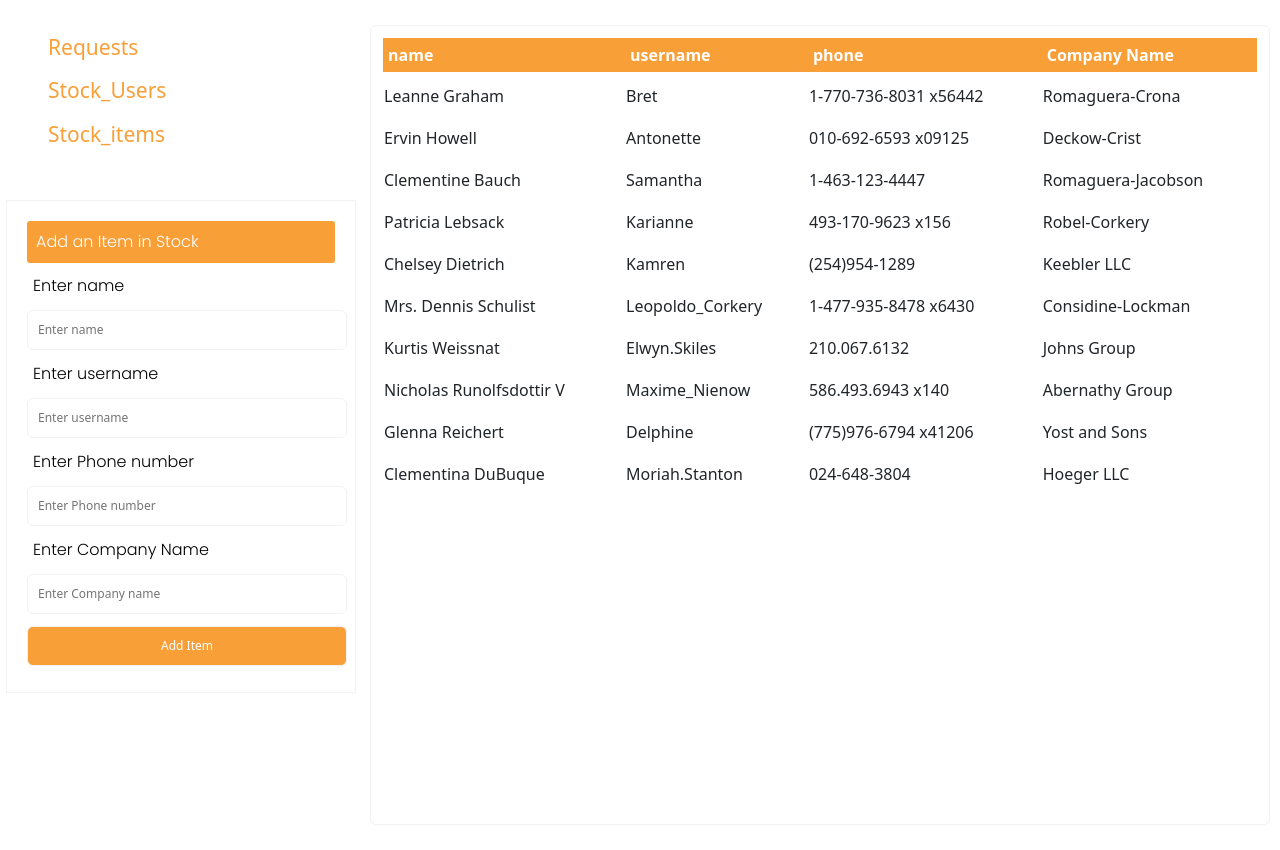
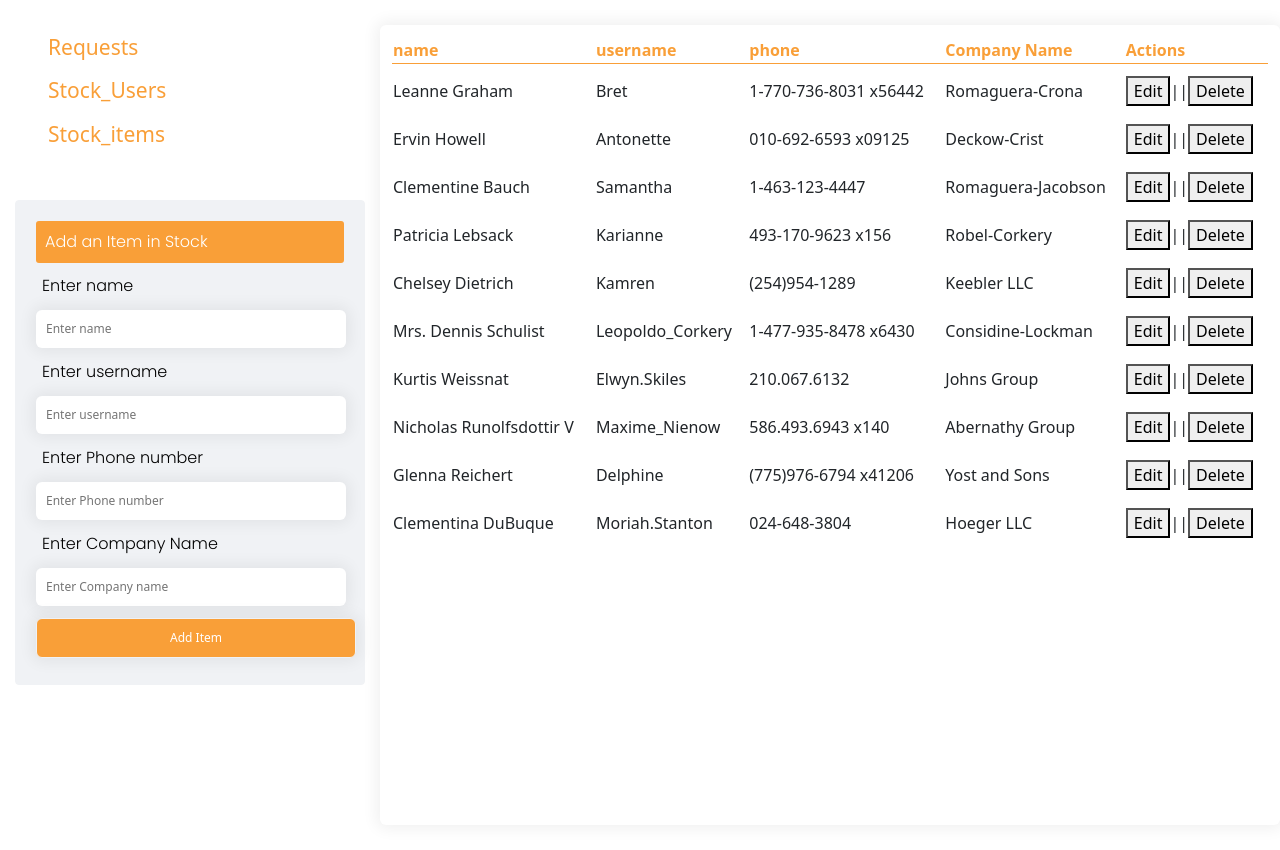
Before and after one commit to mugchris94/React-Demo, a React (Create React App) app: page /DashboardView in a window 1280 px wide. Built offline with nearby package versions, Linux system fonts and the light colour scheme.

Commit message:
view details button

```diff
--- a/src/App_Views/DashboardView.js
+++ b/src/App_Views/DashboardView.js
@@ -46,11 +46,12 @@ const DashboardView = () => {
             <div className='table-container'>
                 <table >
                     <thead>
-                        <tr>
+                        <tr id="table_head">
                             <th>name</th>
                             <th>username</th>
                             <th>phone</th>
                             <th>Company Name</th>
+                            <th>Actions</th>
                         </tr>
                     </thead>
                     <tbody>
@@ -61,6 +62,10 @@ const DashboardView = () => {
                                 <td>{ user_detail.username }</td>
                                 <td>{ user_detail.phone }</td>
                                 <td>{ user_detail.company.name }</td>
+                                <td>
+                                    <button>Edit</button>||
+                                    <button>Delete</button>
+                                </td>
                             </tr>
                         ))
 
--- a/src/styles/view.css
+++ b/src/styles/view.css
@@ -11,7 +11,7 @@ label {
     height: 100vh;
     width: 350px;
     font-size: 21px;
-    margin-right:20px
+    margin-right:30px;
 
 
 }
@@ -54,48 +54,60 @@ label {
     width: 900px;
     padding: 12px;
     background-color: white;
-    border:1px solid#f0f2f5;
+
 
     border-collapse:collapse;
     border-radius:6px;
-
+    border-spacing: 4px;
+    border:0;
+    box-shadow:0 0 15px 4px rgba(0,0,0,0.06);
 
 }
 .table-container table{
     width: 100%;
     box-sizing: border-box;
 }
-.table-container td{
+
+#table_head{
+
+    padding:10px 15px;
+    text-align: left;
+
+
+}
+
+#table_head th{
+    color: #F99F38;
+    border-bottom:1px solid #F99F38;
+}
+
+.table-container tbody td{
     padding-top:12px;
     padding-bottom:6px
 
 }
-.table-container th{
-    padding-top:12px;
-    padding-bottom:12px;
-    background-color: #F99F38;
-    text-align: left;
-    color:#fff;
-    padding:5px;
-    font-size: 2 em;
 
-}
 
 
 .addItem{
-    margin:10px 6px;
+    margin:10px 15px;
     padding:20px;
     border: 1px solid #f0f2f5;
     width: 350px;
+    background-color: #f0f2f5;
+    border-radius:4px;
+
 }
 
 .addItem input{
     border-radius: 6px;
-    border: 1px solid #f0f2f5;
+    /* border: 1px solid #f0f2f5; */
     padding: 10px;
     font-size: 12px;
-    width: 320px;
+    width: 310px;
     margin: 6px 0;
+    border:0;
+    box-shadow:0 0 15px 4px rgba(0,0,0,0.06);
 
 }
 .addItem input[type='submit']{
@@ -107,6 +119,7 @@ label {
     background-color: #F99F38;
     color:#fff;
 }
+
 .addItem form{
     padding:none;
     margin:0;
```
